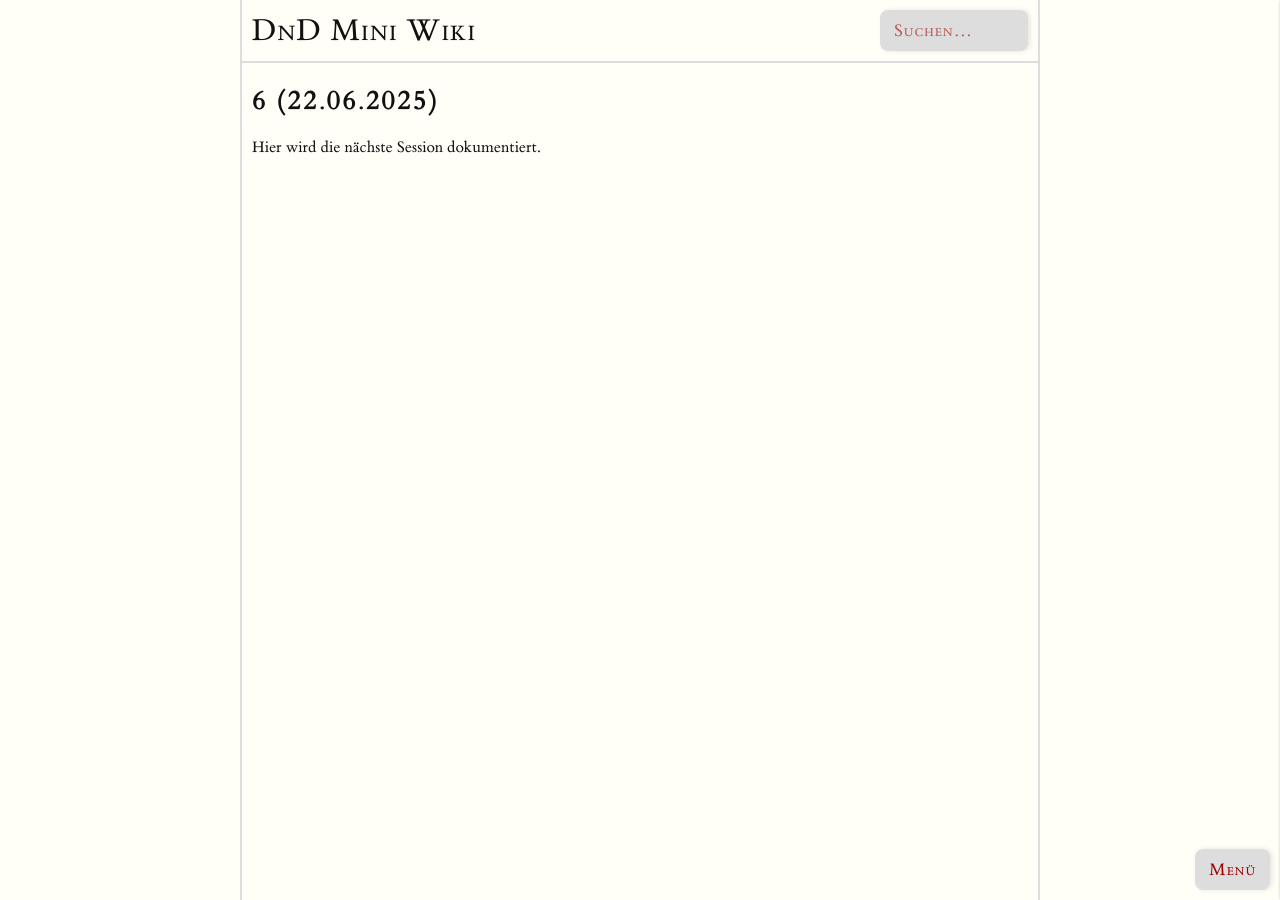
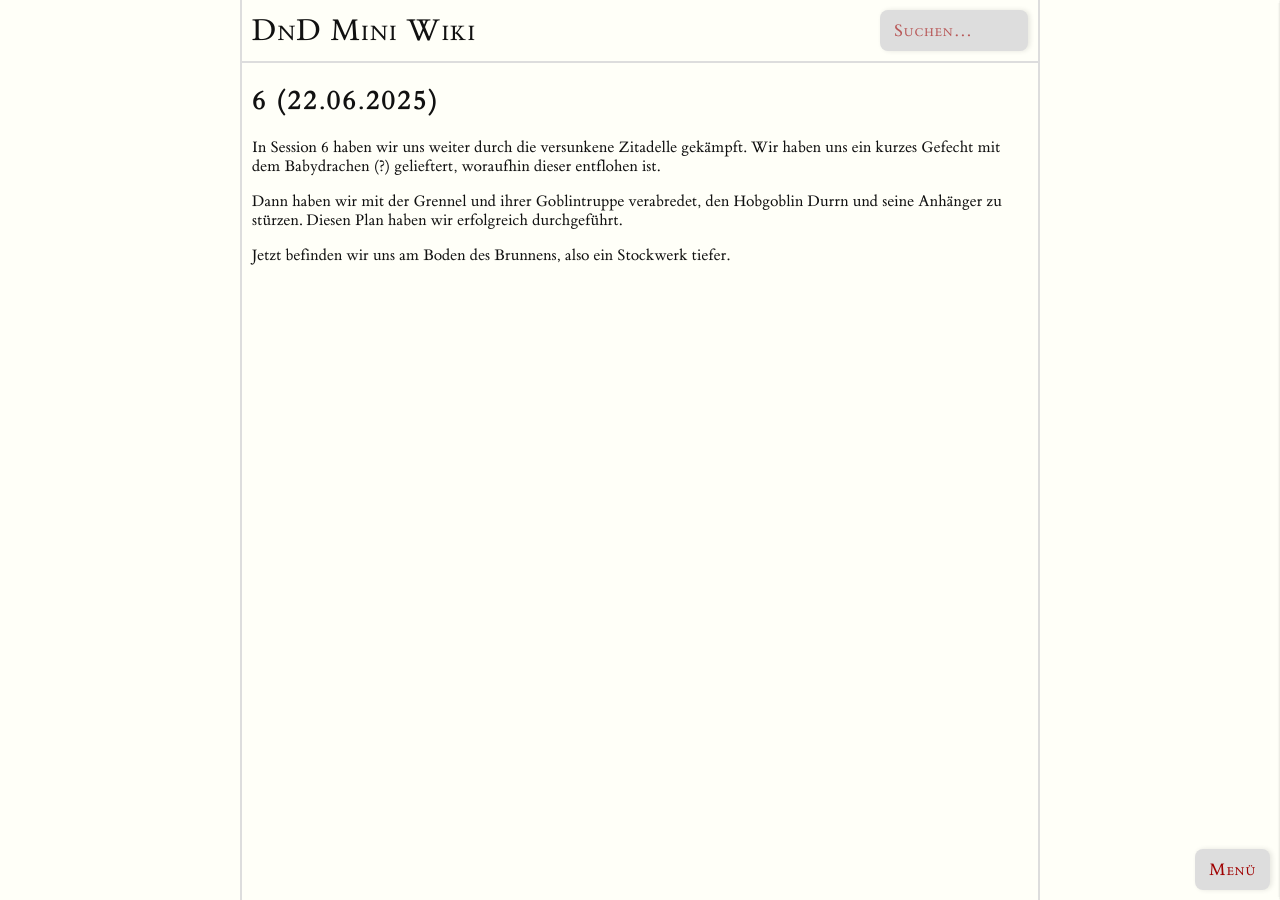
Before and after one commit to FelixDnD/FelixDnD.github.io, a Jekyll site: the page built from content/Sessions/6 (22.06.2025).md, in a window 1280 px wide. Built offline with Jekyll 4.4.1, drawn with Linux system fonts in a browser that asks for light colours; some web fonts are replaced.

Commit message:
Update 6 (22.06.2025).md

```diff
--- a/content/Sessions/6 (22.06.2025).md
+++ b/content/Sessions/6 (22.06.2025).md
@@ -5,4 +5,8 @@ modified: 2025-06-11T16:10:39+02:00
 
 # 6 (22.06.2025)
 
-Hier wird die nächste Session dokumentiert.
+In Session 6 haben wir uns weiter durch die versunkene Zitadelle gekämpft. Wir haben uns ein kurzes Gefecht mit dem Babydrachen (?) gelieftert, woraufhin dieser entflohen ist.
+
+Dann haben wir mit der Grennel und ihrer Goblintruppe verabredet, den Hobgoblin Durrn und seine Anhänger zu stürzen. Diesen Plan haben wir erfolgreich durchgeführt.
+
+Jetzt befinden wir uns am Boden des Brunnens, also ein Stockwerk tiefer.
```
